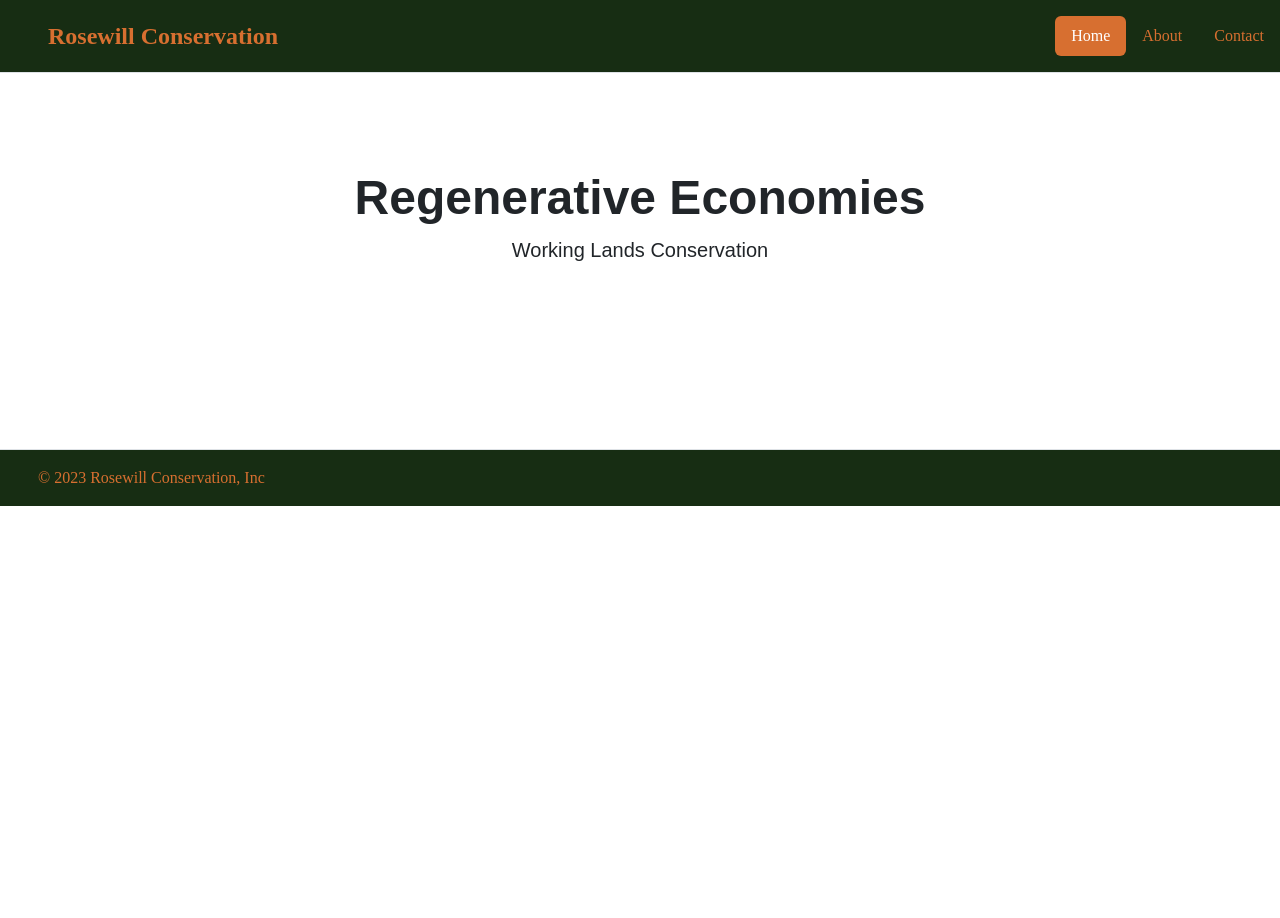
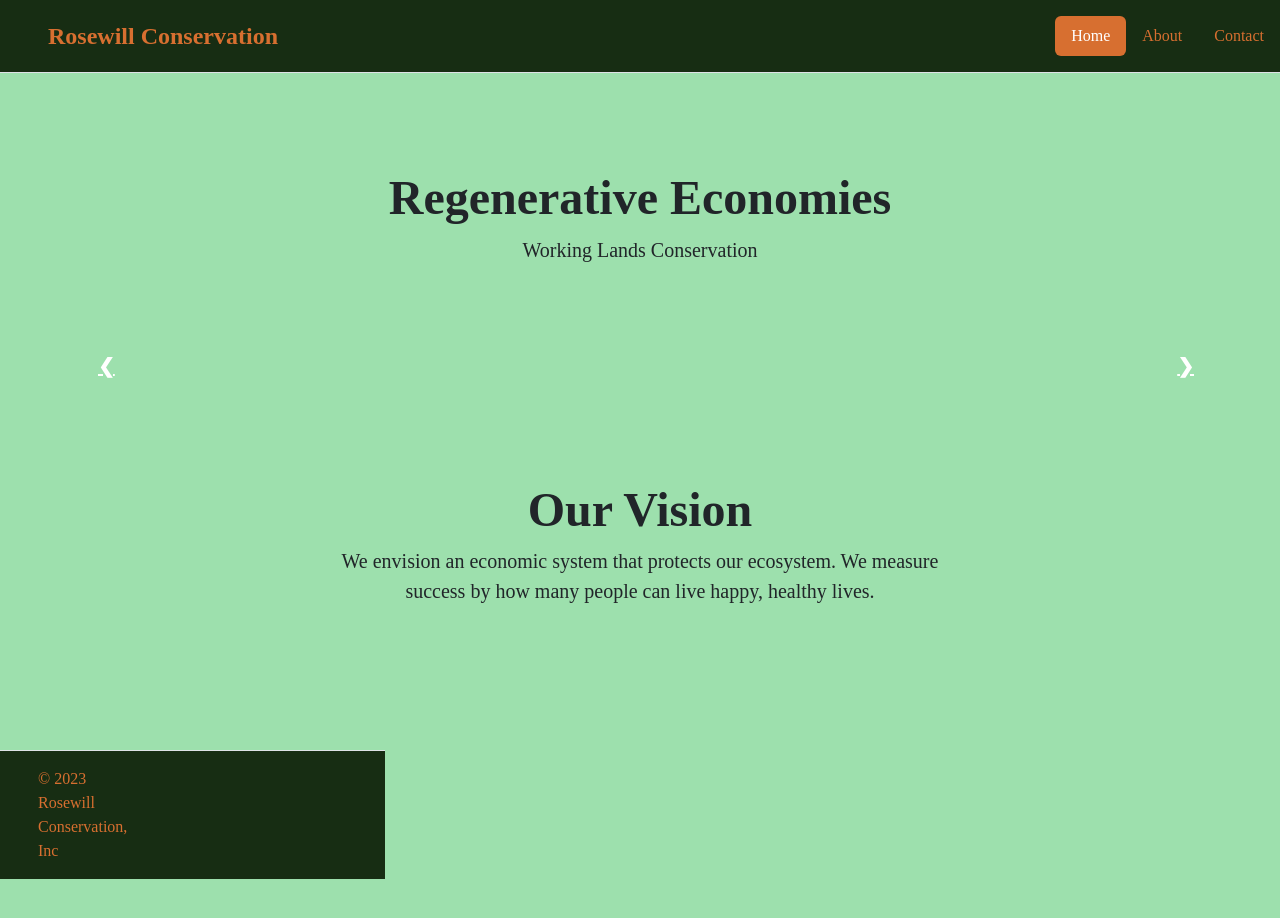
Before and after one commit to aayushgauba/rosewillconservation, a Django app: page / in a window 1280 px wide. Shown: the top 918 px of the page. Run offline with Django 4.2, Linux system fonts and the light colour scheme; data that the repository does not hold is empty; some libraries are stand-ins or nearby versions.

Commit message:
CSS changes

```diff
--- a/templates/base.html
+++ b/templates/base.html
@@ -29,11 +29,18 @@
   padding: 15px;
   border-radius: 4px;
 }
+body{
+  background-color:9de0ad;
+  font-family: Copperplate !important;
+}
 svg{
   fill:red !important;
 }
 #myBtn:hover {
   background-color: #555;
+}
+html {
+  scroll-behavior: smooth;
 }
 </style>
 <script>
@@ -59,7 +66,6 @@
   </script>
 
   <body>
-    <button onclick="topFunction()" id="myBtn" title="Go to top">Top</button>
 
     {% block content %} {% endblock %}
     <footer class="d-flex flex-wrap justify-content-between align-items-center py-3 my-4 border-top" style="background-color:#172D13">
--- a/templates/index.html
+++ b/templates/index.html
@@ -20,8 +20,10 @@
     <p class="lead mb-4">Working Lands Conservation</p>
   </div>
 </div>
-<br>
 <style>
+  footer {
+    position: fixed;
+  }
   body {
     font-family: Arial;
     margin: 0;
@@ -177,4 +179,10 @@
     captionText.innerHTML = dots[slideIndex-1].alt;
   }
   </script>
+  <div class="px-4 py-5 my-5 text-center">
+    <h1 class="display-5 fw-bold">Our Vision    </h1>
+    <div class="col-lg-6 mx-auto">
+      <p class="lead mb-4">We envision an economic system that protects our ecosystem. We measure success by how many people can live happy, healthy lives.      </p>
+    </div>
+  </div>
 {% endblock %}
```
